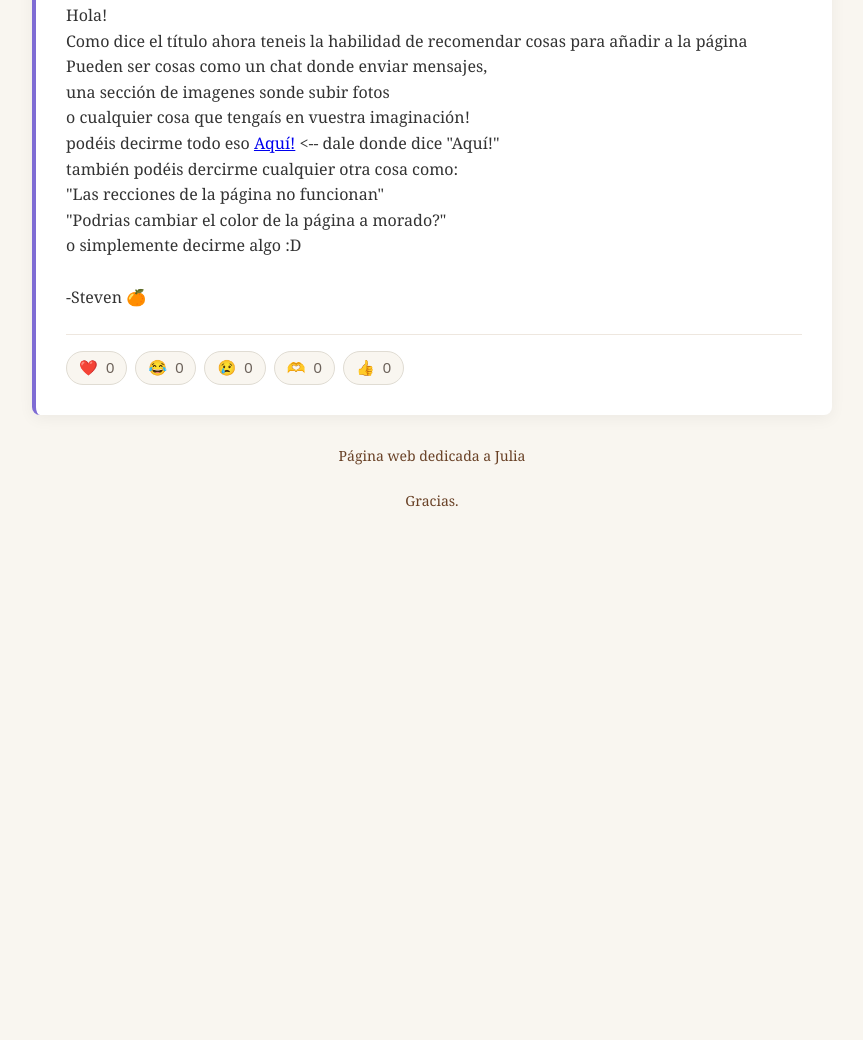
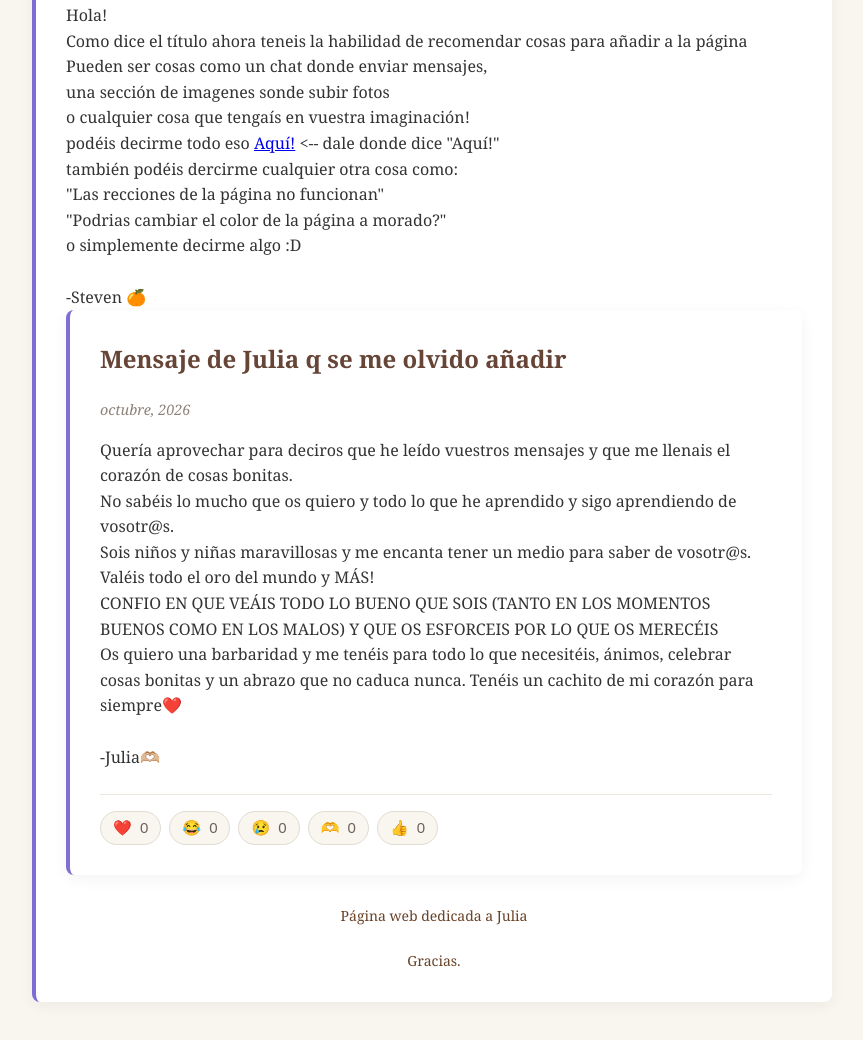
Before and after one commit to starlitcres/bye-bye-julia, a plain HTML site: page index.html in a window 1280 px wide. Shown: the part 4506-5546 px from the top of the page, without its empty margins (208-1071 px from the left). Before the commit the page ends 5058 px from the top, so only its background shows below. Drawn offline with nearby package versions, Linux system fonts and the light colour scheme; no server answers.

Commit message:
Add Julia's message to the entry cards
Added a new article entry from Julia expressing love and support.

```diff
--- a/index.html
+++ b/index.html
@@ -393,6 +393,23 @@
                 -Steven 🍊
             </p>
 
+        <!-- 10 -->
+        <article class="entry-card" data-entry-id="entry-10">
+
+            <h2>Mensaje de Julia q se me olvido añadir</h2>
+
+            <div class="date">octubre, 2026</div>
+
+            <p>
+                Quería aprovechar para deciros que he leído vuestros mensajes y que me llenais el corazón de cosas bonitas.<br>
+                No sabéis lo mucho que os quiero y todo lo que he aprendido y sigo aprendiendo de vosotr@s.<br>
+                Sois niños y niñas maravillosas y me encanta tener un medio para saber de vosotr@s. Valéis todo el oro del mundo y MÁS!<br>
+                CONFIO EN QUE VEÁIS TODO LO BUENO QUE SOIS (TANTO EN LOS MOMENTOS BUENOS COMO EN LOS MALOS) Y QUE OS ESFORCEIS POR LO QUE OS MERECÉIS<br>
+                Os quiero una barbaridad y me tenéis para todo lo que necesitéis, ánimos, celebrar cosas bonitas y un abrazo que no caduca nunca. Tenéis un cachito de mi corazón para siempre❤️<br>
+                <br>
+                -Julia🫶🏼
+            </p>
+
             <div class="reactions" aria-label="Reacciones">
 
                 <button class="reaction-btn" data-emoji="❤️">
```
